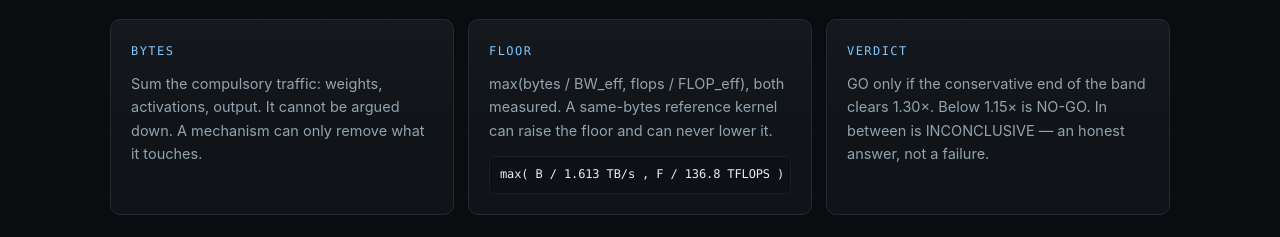
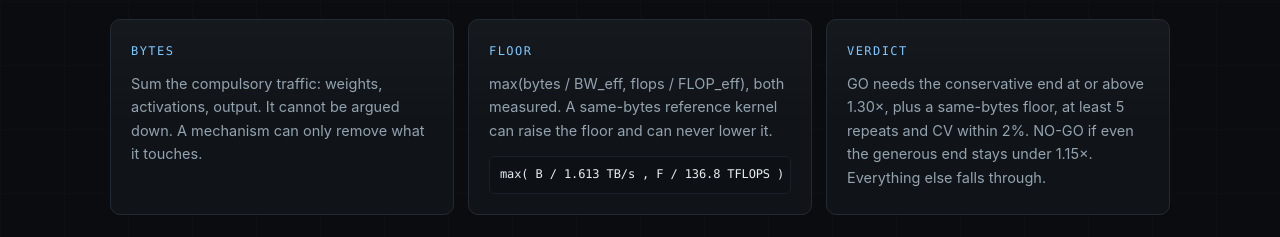
Before and after one commit to SanyHe/headroom-gate-kernel-rsi, a plain HTML site: page site/index.html in a window 1280 px wide. Shown: the part 715-952 px from the top of the page. Drawn offline with Linux system fonts and the light colour scheme.

Commit message:
Make the verdict card state only the rule details

```diff
--- a/site/app.js
+++ b/site/app.js
@@ -17,7 +17,7 @@
       "gate.floor.title": "Floor",
       "gate.floor.body": "max(bytes / BW_eff, flops / FLOP_eff), both measured. A same-bytes reference kernel can raise the floor and can never lower it.",
       "gate.verdict.title": "Verdict",
-      "gate.verdict.body": "GO only if the conservative end of the band clears 1.30×. Below 1.15× is NO-GO. In between is INCONCLUSIVE — an honest answer, not a failure.",
+      "gate.verdict.body": "GO needs the conservative end at or above 1.30×, plus a same-bytes floor, at least 5 repeats and CV within 2%. NO-GO if even the generous end stays under 1.15×. Everything else falls through.",
       "cases.title": "One measured case, five templates",
       "cases.lead": "Each verdict is arithmetic over recorded samples, so the measured case replays on a laptop with no GPU. Five pre-registered templates show the methodology and await third-party cloud measurement.",
       "cases.th.case": "Case",
@@ -90,7 +90,7 @@
       "gate.floor.title": "地板",
       "gate.floor.body": "max(bytes / BW_eff, flops / FLOP_eff)，两个常数都是实测值。跑同样字节的参考Kernel可以把地板抬高，绝不会压低。",
       "gate.verdict.title": "结论",
-      "gate.verdict.body": "只有区间的保守端超过 1.30× 才是 GO；低于 1.15× 是 NO-GO；中间是 INCONCLUSIVE——这是诚实的答案，不是失败。",
+      "gate.verdict.body": "GO 要求区间保守端 ≥1.30×，并且有同字节实测地板、≥5 次重复、CV ≤2%。只要宽松端都到不了 1.15× 就是 NO-GO。其余情况一律落到 INCONCLUSIVE。",
       "cases.title": "一个实测案例，五个模板",
       "cases.lead": "每个结论都是对已记录样本的算术，因此实测案例可以在一台没有 GPU 的笔记本上重放。五个预注册模板展示方法论，等待三方云测量。",
       "cases.th.case": "案例",
--- a/site/index.html
+++ b/site/index.html
@@ -46,7 +46,7 @@
       </article>
       <article class="card">
         <h3 data-i18n="gate.verdict.title">Verdict</h3>
-        <p data-i18n="gate.verdict.body">GO only if the conservative end of the band clears 1.30×. Below 1.15× is NO-GO. In between is INCONCLUSIVE — an honest answer, not a failure.</p>
+        <p data-i18n="gate.verdict.body">GO needs the conservative end at or above 1.30×, plus a same-bytes floor, at least 5 repeats and CV within 2%. NO-GO if even the generous end stays under 1.15×. Everything else falls through.</p>
       </article>
     </div>
   </section>
```
